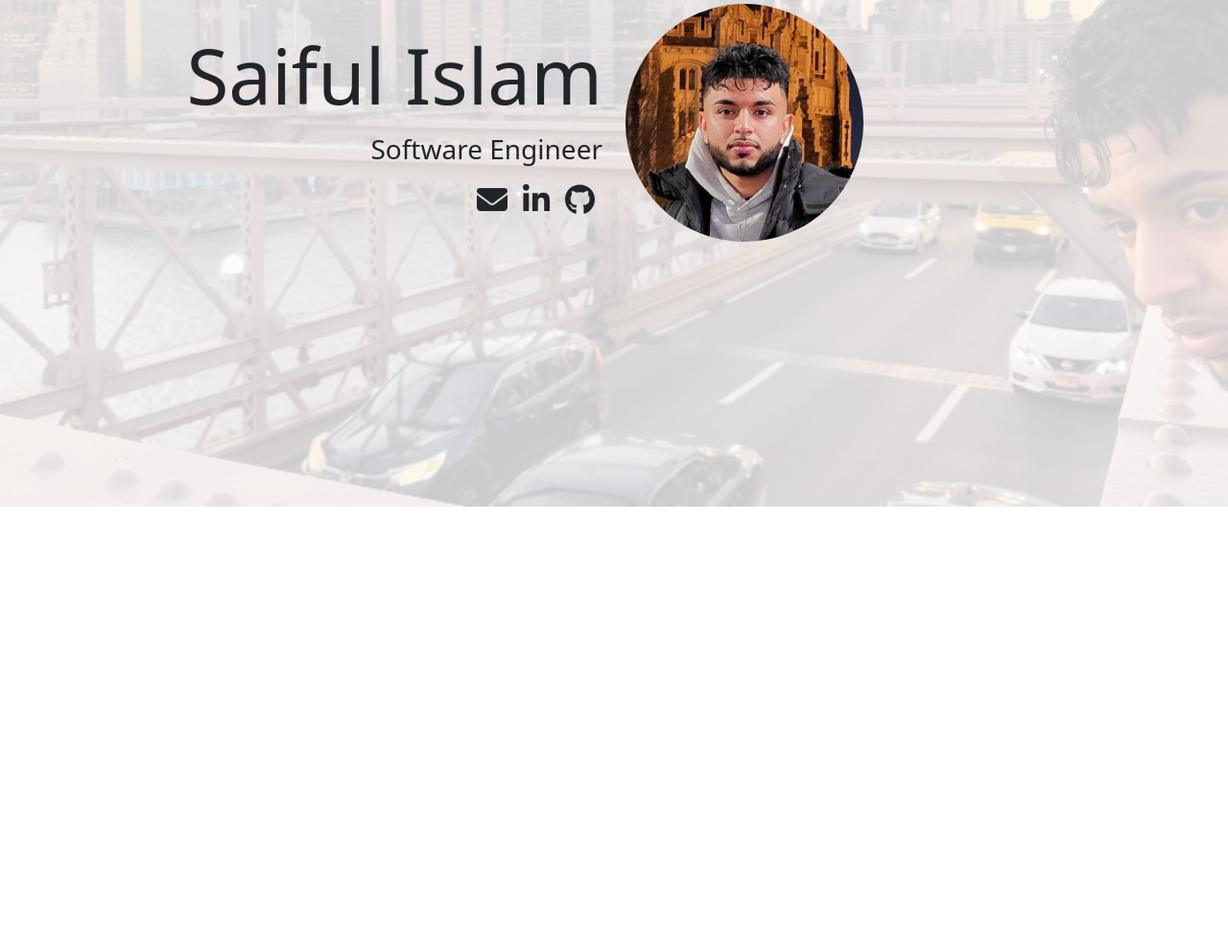
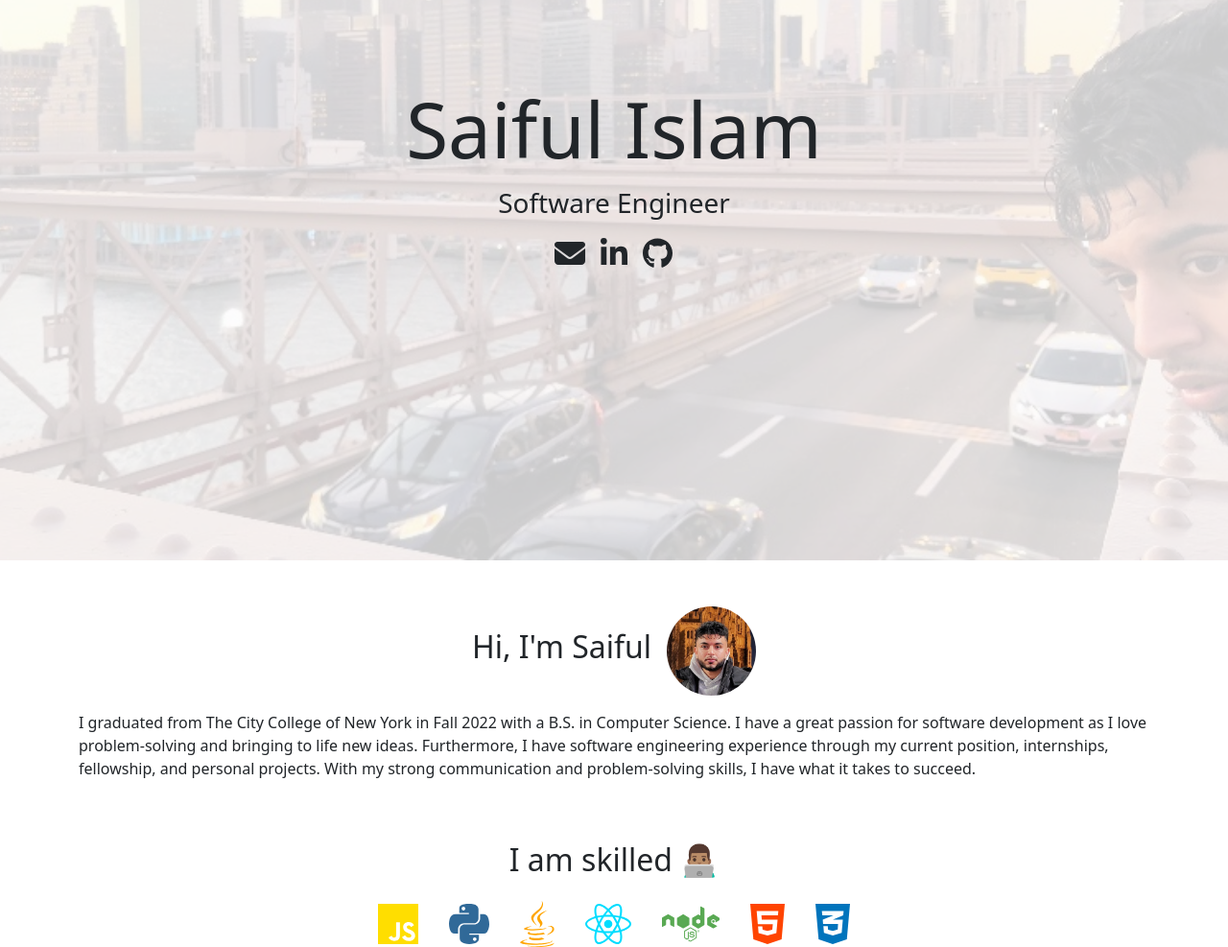
Before and after one commit to saifulislamdev/personal-website, a Gatsby site: page / in a window 1280 px wide. Shown: the part 272-1259 px from the top of the page at 96% size. Before the commit the page ends 800 px from the top, so only its background shows below. Built offline with nearby package versions, Linux system fonts and the light colour scheme; Gatsby itself is replaced by a stand-in of ours.

Commit message:
finished draft of hero and intro sections

```diff
--- a/src/pages/index.js
+++ b/src/pages/index.js
@@ -1,19 +1,30 @@
 import * as React from 'react';
 import Row from 'react-bootstrap/Row';
 import Col from 'react-bootstrap/Col';
+import Container from 'react-bootstrap/Container';
 import { StaticImage } from 'gatsby-plugin-image';
 import { FontAwesomeIcon } from '@fortawesome/react-fontawesome';
 import { faEnvelope } from '@fortawesome/free-solid-svg-icons';
-import { faGithub, faLinkedinIn } from '@fortawesome/free-brands-svg-icons';
+import {
+  faCss3Alt,
+  faGithub,
+  faHtml5,
+  faJava,
+  faJs,
+  faLinkedinIn,
+  faNode,
+  faPython,
+  faReact,
+} from '@fortawesome/free-brands-svg-icons';
 
-import Layout from '../components/layout/Layout';
+import Header from '../components/layout/Header';
 
 import 'bootstrap/dist/css/bootstrap.min.css';
 
 import { siteMetadata } from '../../gatsby-config';
 
 const IndexPage = () => {
-  const icons = [
+  const heroIcons = [
     {
       href: `mailto:${siteMetadata.email}`,
       img: faEnvelope,
@@ -28,8 +39,47 @@ const IndexPage = () => {
     },
   ];
 
+  const skillsIcons = [
+    {
+      skill: 'Javascript',
+      img: faJs,
+      color: '#ffde00',
+    },
+    {
+      skill: 'Python',
+      img: faPython,
+      color: '#306998',
+    },
+    {
+      skill: 'Java',
+      img: faJava,
+      color: 'orange',
+    },
+    {
+      skill: 'React',
+      img: faReact,
+      color: '#00ddff',
+    },
+    {
+      skill: 'Node',
+      img: faNode,
+      color: '#59a953',
+    },
+    {
+      skill: 'HTML',
+      img: faHtml5,
+      color: '#ff4400',
+    },
+    {
+      skill: 'CSS',
+      img: faCss3Alt,
+      color: '#0074bc',
+    },
+  ];
+
   return (
     <>
+      <Header />
       <div className='vh-100' style={{ display: 'grid' }}>
         <StaticImage
           style={{
@@ -52,12 +102,11 @@ const IndexPage = () => {
           }}
         >
           {/* Any content here will be centered in the component */}
-          <Row>
-            <Col className='align-self-center'>
-              <h1 className='display-1 text-end'>Saiful Islam</h1>
-              <p className='lead fs-3 text-end'>Software Engineer</p>
-              <Col className='text-end'>
-                {icons.map((icon) => {
+          <div className='align-self-center text-center'>
+            <h1 className='display-1'>Saiful Islam</h1>
+            <p className='lead fs-3'>Software Engineer</p>
+            {/* <Col> */}
+            {heroIcons.map((icon) => {
               return (
                 <a
                   href={icon.href}
@@ -71,10 +120,16 @@ const IndexPage = () => {
                 </a>
               );
             })}
-              </Col>
-            </Col>
-            <Col>
-              <div className='col-md-6'>
+          </div>
+        </div>
+      </div>
+      <Container>
+        <Row className='mt-5'>
+          <div className='d-flex justify-content-center align-items-center'>
+            <div>
+              <h2 className='mx-2 text-end'>Hi, I'm Saiful</h2>
+            </div>
+            <div className='mx-2 col-md-1 text-start'>
               <StaticImage
                 src='../images/me.jpg'
                 className='rounded-circle img-fluid'
@@ -82,24 +137,33 @@ const IndexPage = () => {
                 alt='A photo of Saiful'
               />
             </div>
-            </Col>
+          </div>
+          <p className='mt-3'>
+            I graduated from The City College of New York in Fall 2022 with a
+            B.S. in Computer Science. I have a great passion for software
+            development as I love problem-solving and bringing to life new
+            ideas. Furthermore, I have software engineering experience through
+            my current position, internships, fellowship, and personal projects.
+            With my strong communication and problem-solving skills, I have what
+            it takes to succeed.
+          </p>
         </Row>
+        <Row className='mt-5 text-center'>
+          <h2>I am skilled 👨🏽‍💻</h2>
+          <div className='mt-3'>
+            {skillsIcons.map((skill) => {
+              return (
+                <FontAwesomeIcon
+                  className='fa-3x px-3'
+                  icon={skill.img}
+                  style={{ color: skill.color }}
+                ></FontAwesomeIcon>
+              );
+            })}
           </div>
-      </div>
-      {/* <div>
-        <p className='mb-5'>
-          Hi, I'm Saiful. I am currently a Software Engineer at JPMorgan Chase &
-          Co. I graduated from The City College of New York in Fall 2022 with a
-          B.S. in Computer Science. I have a great passion for software
-          development as I love problem-solving and bringing to life new ideas.
-          Furthermore, I have software engineering experience through my current
-          position, internships, fellowship, and personal projects. With my
-          strong communication and problem-solving skills, I have what it takes
-          to succeed.
-        </p>
-      </div> */}
-      {/* JavaScript (React, Node, Express), Python, HTML, CSS/SCSS, Java, C/C++, and SQL.  */}
-      {/* </Layout> */}
+        </Row>
+      </Container>
+      {/* Express, C/C++, and SQL.  */}
     </>
   );
 };
```
Lines whose indentation alone changed are shown as unchanged.
